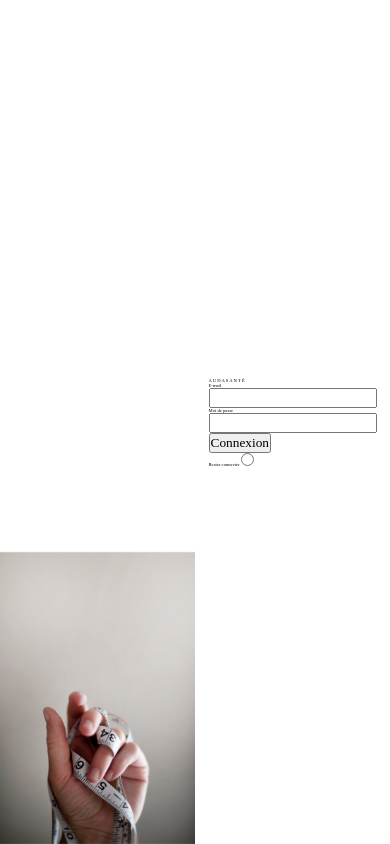
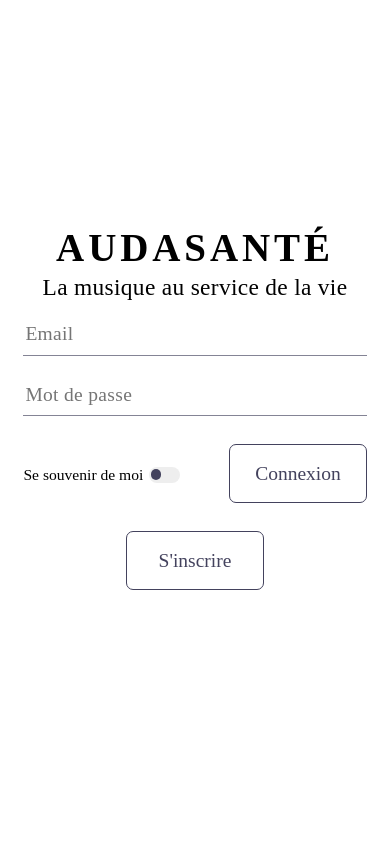
Before and after one commit to Bochelly/audasante, a PHP site: page / in a window 390 px wide. Run offline with PHP 8.4, Linux system fonts and the light colour scheme.

Commit message:
CSS page de connexion + responsive

```diff
--- /dev/null
+++ b/CSS/style-connect.css
@@ -0,0 +1,280 @@
+/*//////////////////////
+// Page de connexion /*/
+
+body,
+html {
+  margin: 0;
+  height: 100%;
+  width: 100%;
+}
+
+input {
+  border: none;
+  font-size: 2vw;
+}
+
+button:focus {
+  outline: none;
+}
+
+::placeholder {
+  font-size: 1.2vw;
+}
+
+#log-img {
+
+  position: fixed;
+  background-image:url("img/main_mesure_x2.png");
+  background-repeat: no-repeat;
+  background-size: 60% auto;
+  background-position: -10% 100%;
+  height: 100%;
+  width: 100%;
+  left:0px;
+  bottom:0px;
+}
+
+#log-connect-container {
+  position: absolute;
+  height:100%;
+  width: 50%;
+  right:0px;
+  display: flex;
+}
+
+#log-connect {
+  text-align: center;
+  margin-left: auto ;
+  margin-right: auto ;
+  margin-top: auto;
+  margin-bottom: auto;
+
+}
+
+.window {
+  background: #fff;
+  display: flex;
+  flex-direction:column;
+  justify-content:center;
+  z-index: 2;
+  font-family: 'Source Sans Pro';
+  position: relative;
+  height: 100%;
+  width: 100%;
+}
+
+.full-width {
+  width: 100%;
+}
+
+.input-fields {
+  margin-top: 25px;
+}
+
+.window form {
+  display: flex;
+  flex-wrap:wrap;
+  justify-content:space-evenly;
+  align-items: baseline;
+  padding-top: 3% ;
+  padding-left: 1% ;
+  padding-right: 1% ;
+  margin-left: 25% ;
+  margin-right: 25% ;
+  height: 35%;
+}
+
+.input-line {
+  height:10%;
+  background: none;
+  color: #43425D;
+  font-family: 'Source Sans Pro';
+  font-weight: 300;
+  letter-spacing: 0px;
+  letter-spacing: 0.02rem;
+  font-size: 1.2vw;
+  border-bottom: 1px solid rgba(67, 66, 93, 0.65);
+  transition: all .2s ease;
+}
+
+.input-line:focus {
+  outline: none;
+  border-color: #43425D;;
+  transition: .2s;
+}
+
+.welcome {
+  font-weight: 400;
+  color: #43425D
+  margin-top: -10%;
+  font-weight: bold;
+  text-align: center;
+  font-size: 2vw;
+  letter-spacing: 1vw;
+}
+
+.subtitle {
+
+  text-align: center;
+  line-height: 1em;
+  font-weight: 100;
+  font-size: 1.2vw;
+  letter-spacing: 0px;
+  letter-spacing: 0.02rem;
+}
+
+.ghost-round {
+  height: 20%;
+  width: 40%;
+  cursor: pointer;
+  background: none;
+  border: 1px solid rgba(67, 66, 93, 1);
+  border-radius: 7px;
+  color: rgba(67, 66, 93, 1);
+  font-size: 1.2vw;
+  font-family: 'Source Sans Pro';
+  font-weight: 300;
+  transition: .2s;
+}
+
+.ghost-round:hover {
+  background: rgba(67, 66, 93, 1);
+  color: #fff;
+  transition: all .2s ease;
+}
+
+.switch {
+  display: flex;
+  justify-content:flex-start;
+  flex-wrap: wrap ;
+  align-items:center;
+  width: 60%;
+  font-size: 1.2vw;
+  font-weight: 300;
+  text-align: left;
+}
+
+.switch input[type=checkbox]{
+  visibility: hidden;
+}
+
+.switch label {
+
+  position: relative;
+  cursor: pointer;
+
+  left: -7%;
+  width: 35%;
+
+  width: 2.4vw;
+  height: 1.2vw;
+  background: #eee;
+  display: block;
+  border-radius: 100px;
+  transition: 0.3s;
+}
+
+
+
+.switch label:after {
+  content: '';
+  position: absolute;
+
+  top: 15%;
+  left: 5%;
+
+  width: 35%;
+  height: 70%;
+  background: #43425D;
+  border-radius: 50%;
+  transition: 0.3s;
+}
+
+.switch input:checked + label {
+  background: #43425D;
+  transition: 0.3s;
+}
+
+.switch input:checked + label:after {
+  background: #fff;
+  left: calc(90%);
+  transform: translateX(-100%);
+}
+
+
+@media (orientation:portrait) {
+  #log-img {
+    background:none;
+    height: 0%;
+    width: 0%;
+    left:0px;
+    bottom:0px;
+  }
+  #log-connect-container {
+    position: absolute;
+    height:100%;
+    width: 100%;
+    display: flex;
+  }
+  .window {
+    width: 100%;
+    height: 100%;
+  }
+  .window form {
+    margin-left: 5% ;
+    margin-right: 5% ;
+  }
+  .welcome{
+    font-size: 10vw;
+  }
+  .subtitle{
+    font-size: 6vw;
+  }
+
+  .ghost-round{
+    font-size: 5vw;
+  }
+  .input-line{
+    line-height: 10vw;
+  }
+  input{
+    font-size: 5vw;
+  }
+  ::placeholder {
+  font-size: 5vw;
+  }
+  .content {
+    margin-left: 5% ;
+    margin-right: 5% ;
+  }
+  .switch {
+    font-size: 4vw;
+  }
+  .switch label {
+  width: 8vw;
+  height: 4vw;
+  border-radius: 100px;
+  transition: 0.3s;
+  }
+
+}
+
+
+
+/*////////////
+// POLICES /*/
+
+@font-face {
+  font-family: "nom de la police";
+  src: url('font/nom-de-la-police-regular.ttf');
+}
+@font-face {
+  font-family: "nom de la police";
+  font-style: italic;
+  src: url('font/nom-de-la-police-italic.ttf');
+}
+@font-face {
+  font-family: "nom de la police";
+  font-weight: bold;
+  src: url('font/nom-de-la-police-bold.ttf');
+}
--- a/CSS/style.css
+++ b/CSS/style.css
@@ -187,31 +187,3 @@ h2 {
         float: right;
 
 }
-
-/*////////////
-// POLICES /*/
-
-@font-face {
-    font-family: 'nom-de-la-police';
-    src: url('nom-de-la-police.ttf') format('truetype');
-}
-
-/*//////////////////////
-// Page de connexion /*/
-
-#log-connect-container {
-	position: absolute;
-	height:100%;
-	width: 50%;
-	right:0px;
-	display: flex;
-}
-
-#log-connect {
-	margin-left: auto ;
-	margin-right: auto ;
-	margin-top: auto;
-	margin-bottom: auto;
-	font-size:1.2vw
-
-}
--- a/index.php
+++ b/index.php
@@ -16,7 +16,7 @@
 <head>
 	<meta charset=utf-8 />
 	<title>Connexion</title>
-	<link rel="stylesheet" href="css/style.css" type="text/css" media="screen"/>
+	<link rel="stylesheet" href="css/style-connect.css" type="text/css" media="screen"/>
 	<link rel="icon" type="image/png" href="css/img/audalogo.png" />
 
 	<style>
@@ -27,28 +27,31 @@
 
 <body>
 
+<div id=log-img></div>
+<div id=log-connect-container>
+
+	<div class='window'>
+
+		<div class='welcome' style="margin-bottom:1.5%;">AUDASANTÉ</div>
+
+		<div class='subtitle' style="margin-bottom:3%;">La musique au service de la vie</div>
+
+		<form method="get" action="connect.php">
+			<input type='email' placeholder='Email' class='input-line full-width'></input>
+			<input type='password' placeholder='Mot de passe' class='input-line full-width'></input>
 
 
-<img src="css/img/main_mesure_x2.png" style='position: fixed ;height: auto; width: 50%; left:0px; bottom:0px;'/>
+			<div class="switch">
+				<p>Se souvenir de moi</p>
+				<input type="checkbox" id="switch" name="submit"/><label for="switch"></label>
+			</div>
 
-<div id=log-connect-container>
+			<button class="ghost-round full-width"  type="submit" name="submit" value="Connexion">Connexion</button>
+			<button class="ghost-round full-width"  type="submit" name="submit" value="Register">S'inscrire</button>
+		</form>
 
-
-
-	<div id=log-connect>
-		<form method="get" action="connect.php">
-			<i class="" style="color:#43425D;"> </i><legend>A U D A S A N T É</legend>
-			<i class="" style="color:#43425D;"> </i><legend>E-mail</legend>
-			<input type="text" name="login"/>
-			<legend>Mot de passe</legend>
-			<input type="password" name="pswrd"/>
-			</br><input type="submit" name="submit" value="Connexion"/>
-			</br>Rester connecter <input type="radio" name="submit"/>
-		</form>
 	</div>
-	<div style="clear:both"></div>
 </div>
 </body>
 
-
 </html>
```
